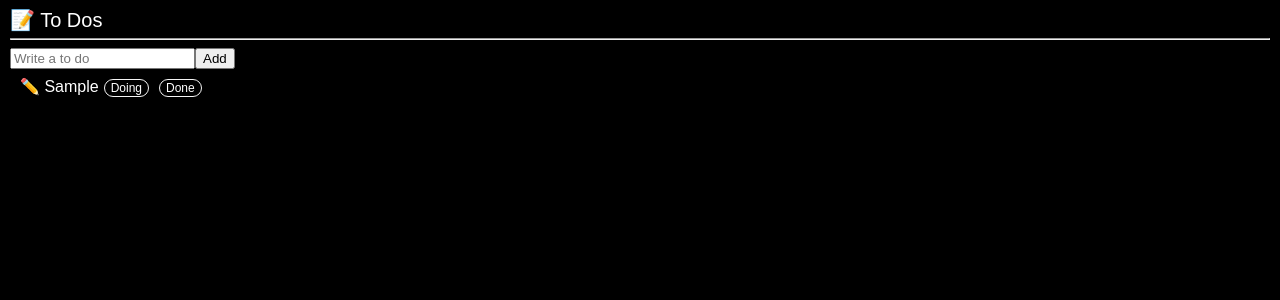
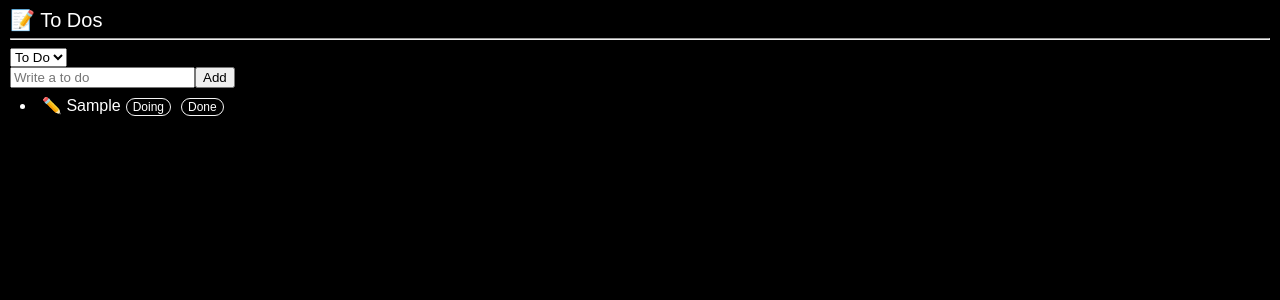
Before and after one commit to Leesugyoung/To-Do-List-App, a React (Create React App) app: page / in a window 1280 px wide. Both pictures are taken after typing "Sample" into the empty fields and a click on the button "Add". Shown: the top 300 px of the page. Built offline with nearby package versions, Linux system fonts and the light colour scheme.

Commit message:
To Do list practice_2

```diff
--- a/src/components/CreateToDo.tsx
+++ b/src/components/CreateToDo.tsx
@@ -1,6 +1,6 @@
 import { useForm } from "react-hook-form";
-import { useSetRecoilState } from "recoil";
-import { toDostate } from "./atoms";
+import { useRecoilValue, useSetRecoilState } from "recoil";
+import { categoryState, toDostate } from "./atoms";
 
 interface IForm {
   toDo: string;
@@ -8,10 +8,11 @@
 
 function CreateToDo() {
   const setToDos = useSetRecoilState(toDostate);
+  const category = useRecoilValue(categoryState);
   const { register, handleSubmit, setValue } = useForm<IForm>();
   const handleValid = ({ toDo }: IForm) => {
     setToDos(oldToDos => [
-      { text: toDo, category: "TO_DO", id: Date.now() },
+      { text: toDo, category, id: Date.now() },
       ...oldToDos,
     ]);
     setValue("toDo", "");
--- a/src/components/ToDo.tsx
+++ b/src/components/ToDo.tsx
@@ -1,6 +1,6 @@
 import styled from "styled-components";
 import { useSetRecoilState } from "recoil";
-import { IToDo, toDostate } from "./atoms";
+import { Categories, IToDo, toDostate } from "./atoms";
 
 const ToDoBtn = styled.button`
   border: 1px solid whitesmoke;
@@ -38,18 +38,18 @@
   return (
     <ToDoList>
       <ToDoText>✏️ {text}</ToDoText>
-      {category !== "TO_DO" && (
-        <ToDoBtn name="TO_DO" onClick={onClick}>
+      {category !== Categories.TO_DO && (
+        <ToDoBtn name={Categories.TO_DO} onClick={onClick}>
           To do
         </ToDoBtn>
       )}
-      {category !== "DOING" && (
-        <ToDoBtn name="DOING" onClick={onClick}>
+      {category !== Categories.DOING && (
+        <ToDoBtn name={Categories.DOING} onClick={onClick}>
           Doing
         </ToDoBtn>
       )}
-      {category !== "DONE" && (
-        <ToDoBtn name="DONE" onClick={onClick}>
+      {category !== Categories.DONE && (
+        <ToDoBtn name={Categories.DONE} onClick={onClick}>
           Done
         </ToDoBtn>
       )}
--- a/src/components/ToDoList.tsx
+++ b/src/components/ToDoList.tsx
@@ -1,6 +1,7 @@
-import { useRecoilValue } from "recoil";
+import React from "react";
+import { useRecoilState, useRecoilValue } from "recoil";
 import styled from "styled-components";
-import { toDostate } from "./atoms";
+import { Categories, categoryState, toDoSelector, toDostate } from "./atoms";
 import CreateToDo from "./CreateToDo";
 import ToDo from "./ToDo";
 
@@ -121,20 +122,26 @@
 `;
 
 function TodoList() {
-  const toDos = useRecoilValue(toDostate);
+  const toDos = useRecoilValue(toDoSelector);
+  // → return 값 배열 잊지말자/ atom or selector 의 값만 반환한다.
+  const [category, setCategory] = useRecoilState(categoryState);
+  // → 값과 더불어 modifier 함수도 제공
+  const onInput = (event: React.FormEvent<HTMLSelectElement>) => {
+    setCategory(event.currentTarget.value as any);
+  };
   return (
     <ToDoListDiv>
       <ToDoh1>📝 To Dos</ToDoh1>
       <hr />
+      <select value={category} onInput={onInput}>
+        <option value={Categories.TO_DO}>To Do</option>
+        <option value={Categories.DOING}>Doing</option>
+        <option value={Categories.DONE}>Done</option>
+      </select>
       <CreateToDo />
-      <ul>
-        {toDos.map(toDo => (
-          <ToDo key={toDo.id} {...toDo} />
-          // → text={toDo.text} category={toDo.category} id={toDo.id}
-          // → toDos 배열의 toDo 원소가 하나하나가
-          // ToDo 컴포넌트에 필요한 prop 과 같은 모양이므로 가능하다!
-        ))}
-      </ul>
+      {toDos?.map(toDo => (
+        <ToDo key={toDo.id} {...toDo} />
+      ))}
     </ToDoListDiv>
   );
 }
--- a/src/components/atoms.tsx
+++ b/src/components/atoms.tsx
@@ -1,12 +1,32 @@
-import { atom } from "recoil";
+import { atom, selector } from "recoil";
+
+export enum Categories {
+  "TO_DO" = "TO_DO",
+  "DOING" = "DOING",
+  "DONE" = "DONE",
+}
 
 export interface IToDo {
   text: string;
-  category: "TO_DO" | "DOING" | "DONE";
+  category: Categories;
   id: number;
 }
+
+export const categoryState = atom<Categories>({
+  key: "category",
+  default: Categories.TO_DO,
+});
 
 export const toDostate = atom<IToDo[]>({
   key: "toDo",
   default: [],
 });
+
+export const toDoSelector = selector({
+  key: "toDoSelector",
+  get: ({ get }) => {
+    const toDos = get(toDostate);
+    const category = get(categoryState);
+    return toDos.filter(toDo => toDo.category === category);
+  },
+});
```
